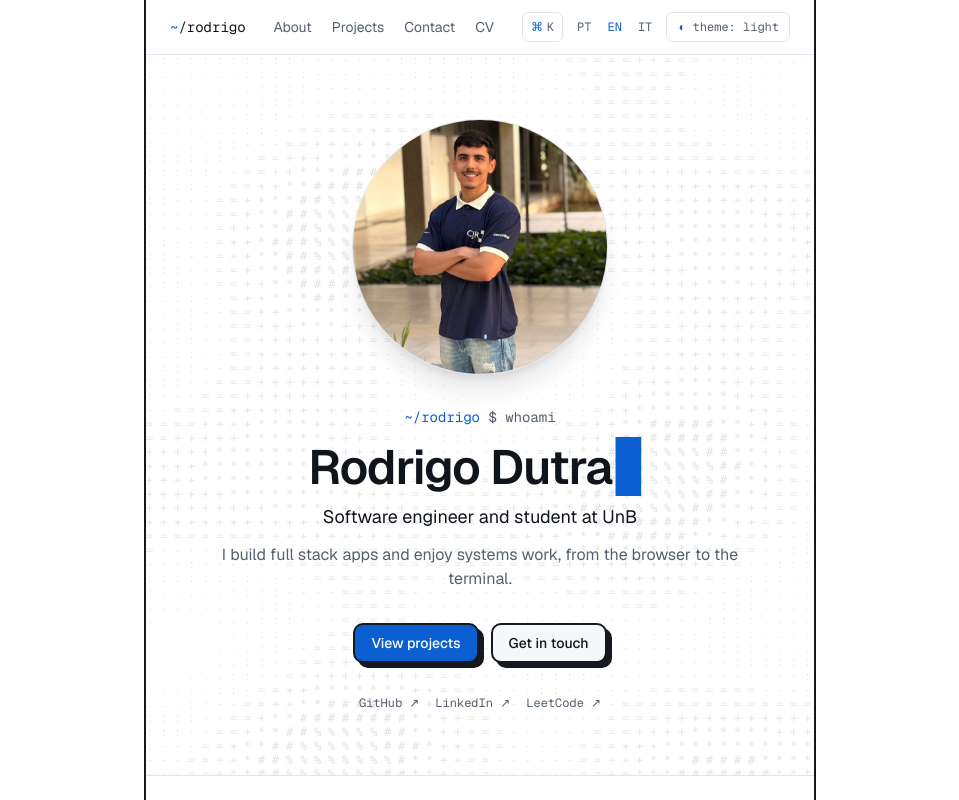
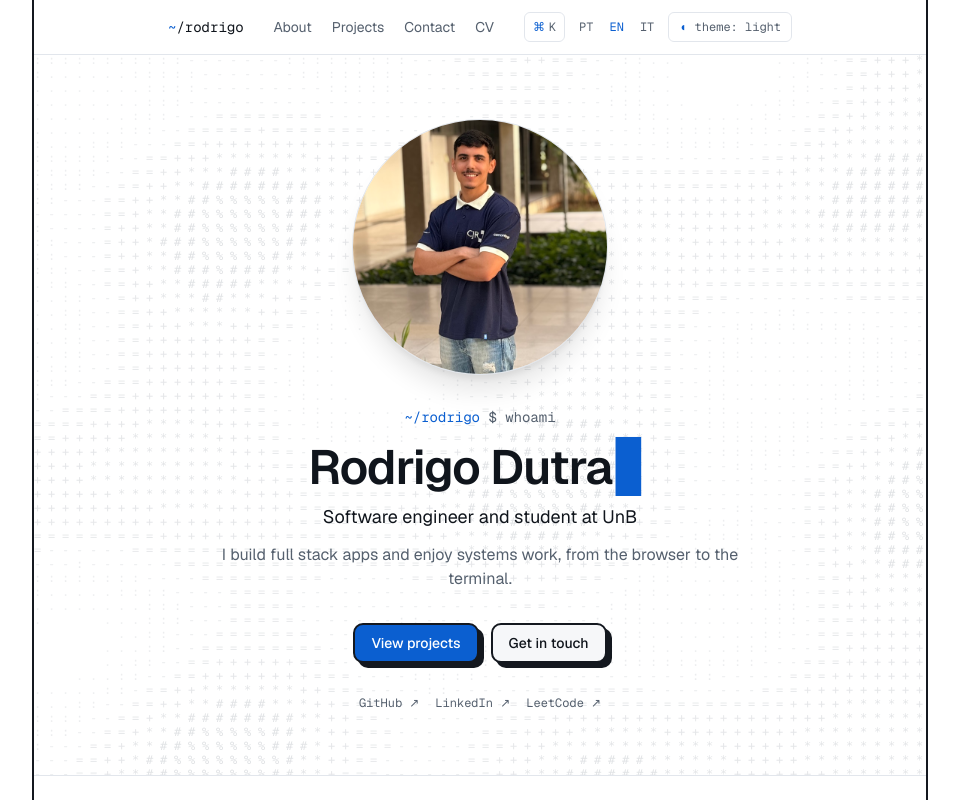
Before and after one commit to RodrigoDutraF88/portfolio-rodrigodutra, a Next.js app: page /en in a window 1280 px wide. Shown: the top 800 px of the page, without its empty margins (160-1119 px from the left). Built offline with nearby package versions, Linux system fonts and the light colour scheme.

Commit message:
feat: add linktr.ee link and update site frame border

```diff
--- a/src/app/[locale]/layout.tsx
+++ b/src/app/[locale]/layout.tsx
@@ -68,7 +68,7 @@ export default async function LocaleLayout({
           {themeScript}
         </Script>
         <NextIntlClientProvider messages={messages}>
-          <div className="mx-auto flex w-full max-w-2xl flex-1 flex-col border-x-2 border-[var(--stroke)]">
+          <div className="mx-auto flex w-full max-w-4xl flex-1 flex-col border-x-2 border-[var(--stroke)]">
             <SiteHeader />
             <div className="flex flex-1 flex-col">{children}</div>
             <SiteFooter />
--- a/src/app/[locale]/page.tsx
+++ b/src/app/[locale]/page.tsx
@@ -76,7 +76,7 @@ export default async function Home({ params }: { params: Promise<{ locale: strin
               {t("viewProjects")}
             </a>
             <a
-              href="#contact"
+              href="https://linktr.ee/rodrigodutra_"
               className="bg-surface brutal brutal-press rounded-lg px-4 py-2 text-sm font-medium"
             >
               {t("getInTouch")}
```
